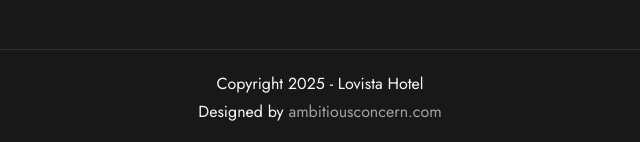
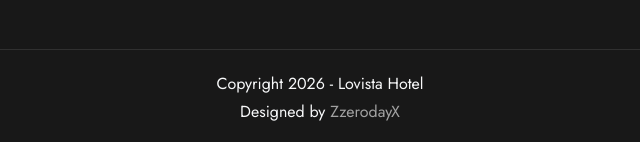
Before and after one commit to judewonders/lovista, a plain HTML site: page index.html in a window 1280 px wide. Shown: the part 5035-5177 px from the top of the page, 320-960 px from the left. Drawn offline with Linux system fonts and the light colour scheme; a web font is replaced by a local one.

Commit message:
Update index.html

```diff
--- a/index.html
+++ b/index.html
@@ -522,10 +522,10 @@
                 <div class="container">
                     <div class="row">
                         <div class="col-md-12 text-center">
-                            Copyright 2025 - Lovista Hotel
+                            Copyright 2026 - Lovista Hotel
                         </div>
                         <div class="col-md-12 text-center">
-                            Designed by <a href="http://ambitiousconcern.com">ambitiousconcern.com</a>
+                            Designed by <a href="ZzerodayX">ZzerodayX</a>
                         </div>
                     </div>
                 </div>
```
